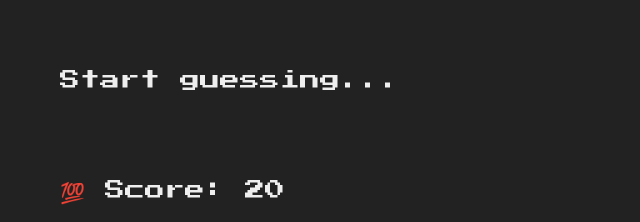
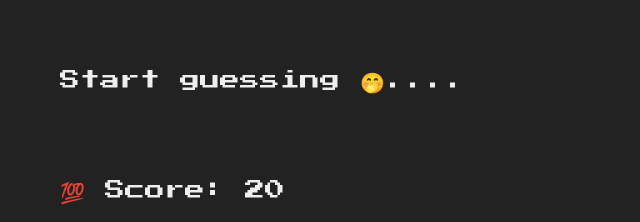
Before and after one commit to Oluwatobiiiiii/guess-my-number-game, a plain HTML site: page index.html in a window 1280 px wide. Shown: the part 380-602 px from the top of the page, 640-1280 px from the left. Drawn offline with Linux system fonts and the light colour scheme.

Commit message:
Javascript Finished

```diff
--- a/index.html
+++ b/index.html
@@ -20,7 +20,7 @@
         <button class="btn check">Check!</button>
       </section>
       <section class="right">
-        <p class="message">Start guessing...</p>
+        <p class="message">Start guessing 🤭....</p>
         <p class="label-score">💯 Score: <span class="score">20</span></p>
         <p class="label-highscore">
           🥇 Highscore: <span class="highscore">0</span>
```
